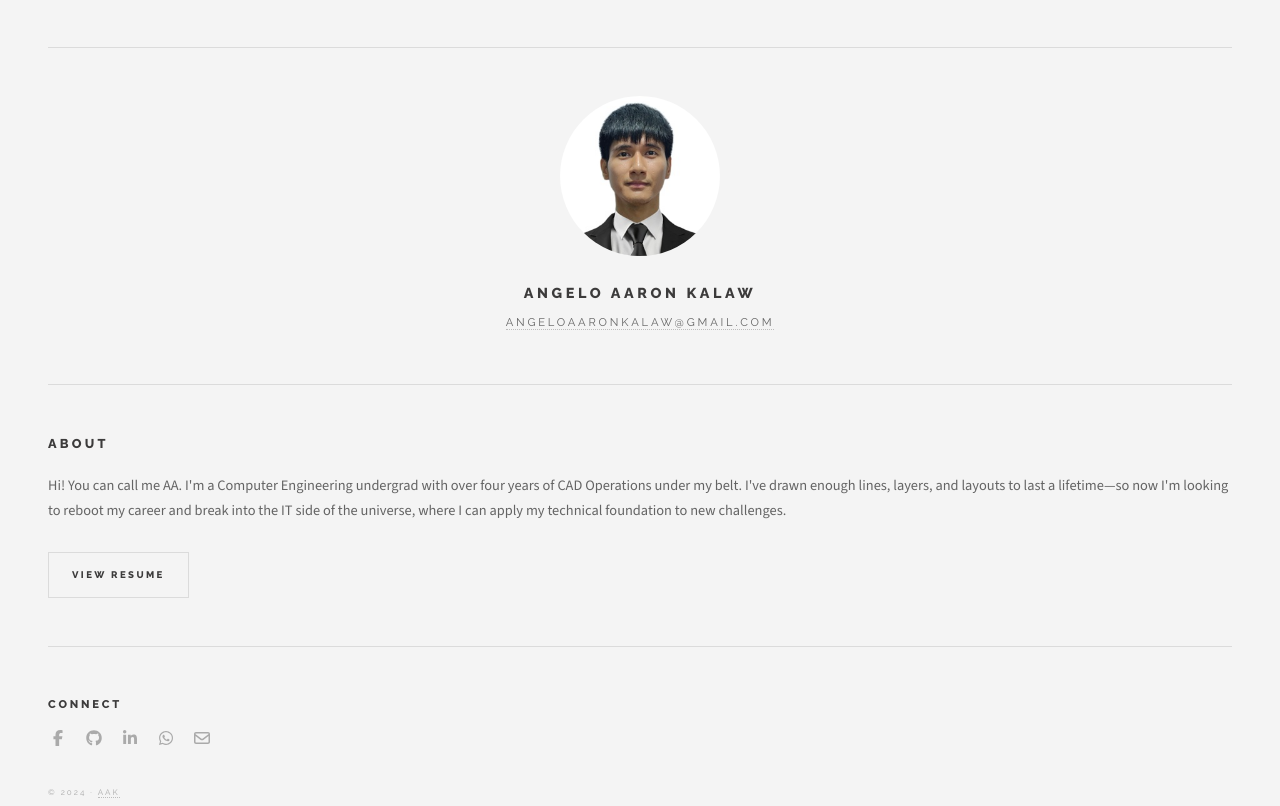
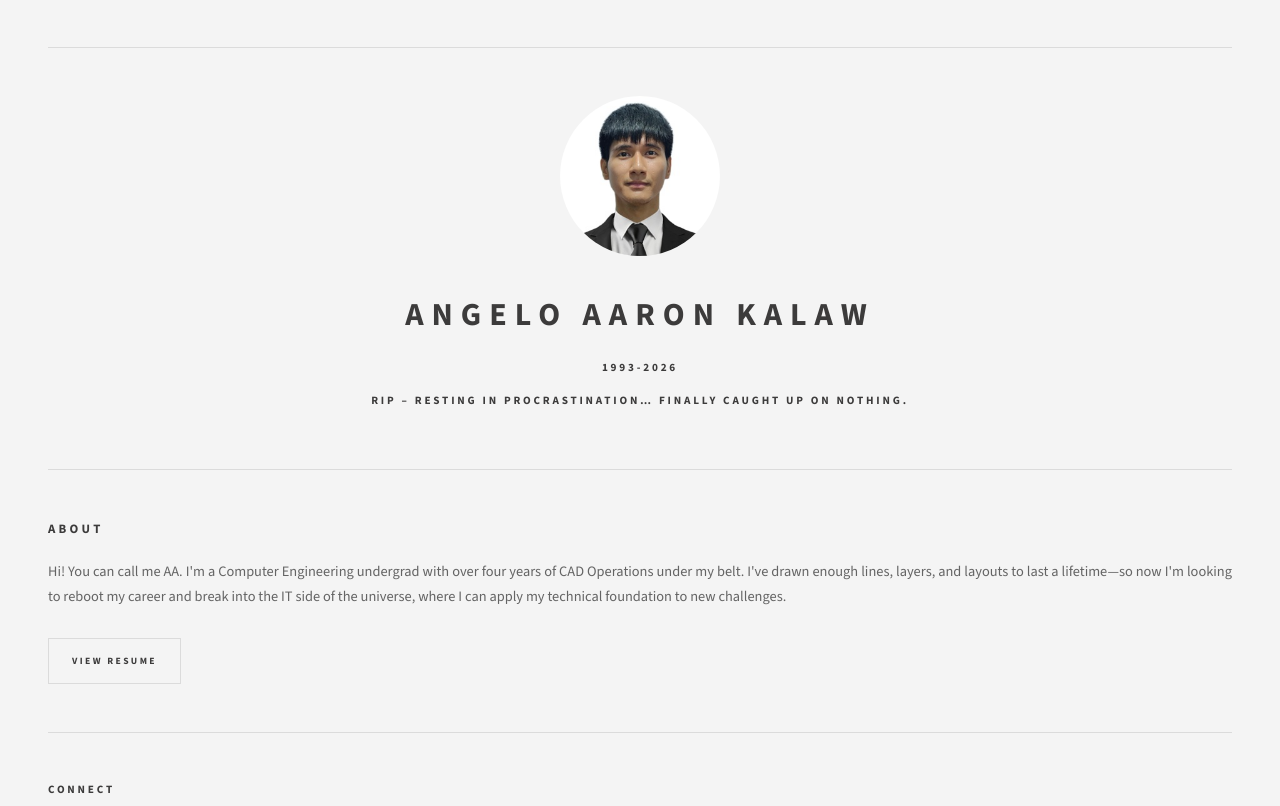
Before and after one commit to aakalaw/aakalaw.github.io, a Next.js app: page /stats in a window 1280 px wide. Shown: the part 1050-1856 px from the top of the page. Built offline with nearby package versions, Linux system fonts and the light colour scheme; no server answers.

Commit message:
chore: general project update with latest changes

```diff
--- a/src/components/Stats/Personal.tsx
+++ b/src/components/Stats/Personal.tsx
@@ -7,7 +7,7 @@ import Table from './Table';
 
 const PersonalStats: React.FC = () => (
   <>
-    <h3>Some stats about me</h3>
+    <h3>About me</h3>
     <Table data={data} />
   </>
 );
--- a/src/components/Stats/Site.tsx
+++ b/src/components/Stats/Site.tsx
@@ -42,7 +42,7 @@ const Stats: React.FC = () => {
 
   return (
     <div>
-      <h3>Some stats about this site</h3>
+      <h3>About this site</h3>
       <Table data={data} />
     </div>
   );
--- a/src/components/Template/SideBar.tsx
+++ b/src/components/Template/SideBar.tsx
@@ -23,12 +23,11 @@ const SideBar: React.FC = () => {
           />
         </Link>
         <header>
-          <h3>Angelo Aaron Kalaw</h3>
-          <p>
-            <a href="mailto:angeloaaronkalaw@gmail.com">
-              angeloaaronkalaw@gmail.com
-            </a>
-          </p>
+          <h2>Angelo Aaron Kalaw</h2>
+          <h4>1993-2026</h4>
+          <h5>
+            RIP – Resting In Procrastination… finally caught up on nothing.
+          </h5>
         </header>
       </section>
 
--- a/src/static/css/components/_blurb.scss
+++ b/src/static/css/components/_blurb.scss
@@ -18,5 +18,6 @@
 
   p {
     font-size: 0.9em;
+    text-align: justify; /* Justify text alignment for p */
   }
 }
--- a/src/static/css/layout/_intro.scss
+++ b/src/static/css/layout/_intro.scss
@@ -1,16 +1,16 @@
-///
-/// Future Imperfect by HTML5 UP
-/// html5up.net | @ajlkn
-/// Free for personal and commercial use under the CCA 3.0 license (html5up.net/license)
-///
-
 /* Intro */
 
 #intro {
+  display: flex;
+  flex-direction: column; /* Stack logo and header vertically */
+  align-items: center; /* Center all child elements horizontally */
+  justify-content: center; /* Center child elements vertically (optional, if you want vertical centering) */
+  text-align: center; /* Center text inside header */
+
   .logo {
     border-bottom: 0;
-    display: inline-block;
-    margin: 0 0 (_size(element-margin) * 0.5) 0;
+    display: block;
+    margin: 0 auto (_size(element-margin) * 0.5); /* Auto margin for centering */
     overflow: hidden;
     position: relative;
 
@@ -20,17 +20,31 @@
       object-fit: cover;
       border-radius: 50%;
       display: block;
+      margin: 0 auto; /* Center the image inside the logo container */
     }
   }
 
   header {
+    width: 100%; /* Ensures header takes up full width */
+    display: flex;
+    flex-direction: column;
+    align-items: center; /* Center header text */
+    justify-content: center; /* Vertically center header text */
+
     h2 {
-      font-size: 1.5em;
+      font-size: 1.4em;
       font-weight: _font(weight-heading-extrabold);
+      margin: 0.5em 0; /* Optional: Adjust spacing between h2 and other header text */
     }
 
     p {
       font-size: 0.8em;
+    }
+
+    h4,
+    h5 {
+      font-size: 0.7em;
+      margin-top: 0.25em; /* Adjust spacing between h4 and h5 */
     }
   }
 
@@ -58,7 +72,7 @@
     }
 
     .logo {
-      margin: 0 0 (_size(element-margin) * 0.25) 0;
+      margin: 0 auto (_size(element-margin) * 0.25);
     }
 
     header {
--- a/src/static/css/libs/_vars.scss
+++ b/src/static/css/libs/_vars.scss
@@ -32,16 +32,18 @@ $font: (
     monospace,
   ),
   family-heading: (
-    var(--font-raleway),
-    'Raleway',
+    var(--font-lato-sans),
+    'Lato',
+    'Helvetica Neue',
     Helvetica,
+    Arial,
     sans-serif,
   ),
-  weight: 400,
-  weight-bold: 700,
-  weight-heading: 400,
-  weight-heading-bold: 800,
-  weight-heading-extrabold: 900,
+  weight: 300,
+  weight-bold: 500,
+  weight-heading: 600,
+  weight-heading-bold: 600,
+  weight-heading-extrabold: 800,
   kerning-heading: 0.25em,
 );
 
--- a/src/static/css/pages/_skills.scss
+++ b/src/static/css/pages/_skills.scss
@@ -4,13 +4,15 @@
   text-align: center;
 }
 
+/* Skill Filter Buttons */
+
 .skill-button-container {
-  margin: 1.5em 0 2.5em 0;
-  text-align: center;
+  margin: 1.5em 0 2.5em;
   display: flex;
   flex-wrap: wrap;
   justify-content: center;
   gap: 0.5em;
+  text-align: center;
 
   @include breakpoint(small) {
     gap: 0.35em;
@@ -18,44 +20,84 @@
 }
 
 .skillbutton {
-  display: inline-block;
-  height: 2.75em;
-  line-height: 2.75em;
+  appearance: none;
+  position: relative;
+  display: inline-flex;
+  align-items: center;
+  justify-content: center;
+
+  height: _size(element-height);
   padding: 0 1.5em;
+
   border: 0;
   border-radius: 0;
   background: _palette(bg);
   color: _palette(fg);
+
   font-family: _font(family-heading);
-  font-size: 0.6em;
+  font-size: 0.65em;
   font-weight: _font(weight-heading);
   letter-spacing: _font(kerning-heading);
   text-transform: uppercase;
+
   cursor: pointer;
+  user-select: none;
+  -webkit-tap-highlight-color: transparent;
+
   box-shadow: inset 0 0 0 1px _palette(border);
-  transition: all _duration(transition) ease;
-  outline: 0;
+  transition:
+    color _duration(transition) ease,
+    background _duration(transition) ease,
+    box-shadow _duration(transition) ease,
+    transform _duration(transition) ease;
 
-  &:hover {
+  /* Hover ONLY for inactive buttons */
+  &:not(.skillbutton-active):hover {
     color: _palette(accent);
-    box-shadow: inset 0 0 0 1px _palette(accent);
+    background: rgba(_palette(accent), 0.06);
+    box-shadow:
+      inset 0 0 0 2px _palette(accent),
+      0 6px 16px rgba(0, 0, 0, 0.08);
+    transform: translateY(-1px);
   }
 
-  &:focus {
-    outline: 0;
-    box-shadow: inset 0 0 0 1px _palette(accent);
+  &:focus-visible {
+    outline: none;
+    transform: translateY(-1px);
+  }
+
+  &:active {
+    transform: translateY(0);
   }
 }
 
+/* Active / Selected Buttons */
+
 .skillbutton-active {
-  background: _palette(accent);
-  color: _palette(bg) !important;
-  box-shadow: none !important;
+  /* Idle selected state: filled style */
+  background: _palette(accent); /* accent background */
+  color: _palette(bg) !important; /* white text */
+  box-shadow:
+    inset 0 0 0 2px _palette(accent),
+    0 4px 14px rgba(_palette(accent), 0.35);
 
-  &:hover {
-    opacity: 0.9;
+  /* Hover or focus = outline style */
+  &:hover,
+  &:focus-visible {
+    background: _palette(bg); /* white background */
+    color: _palette(accent) !important; /* accent text */
+    box-shadow:
+      inset 0 0 0 2px _palette(accent),
+      /* visible border */ 0 4px 14px rgba(_palette(accent), 0.25);
+    transform: translateY(-1px);
+  }
+
+  &:active {
+    transform: translateY(0);
   }
 }
+
+/* Skill Bars */
 
 .skillbar {
   position: relative;
```
Also changed, not shown: 1 other file (tests, documents, lock files or other folders).
